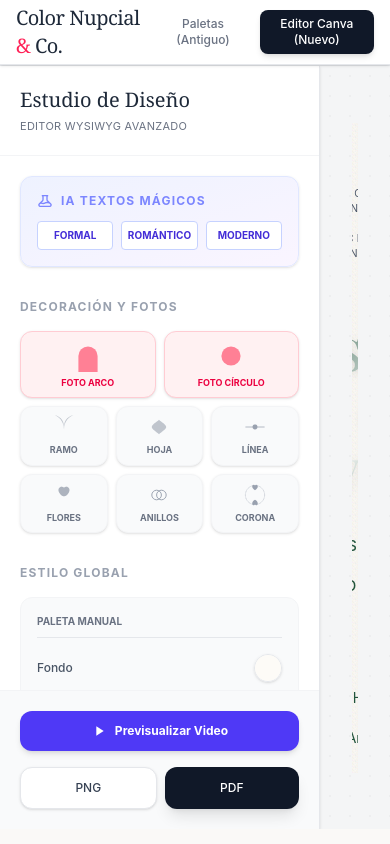
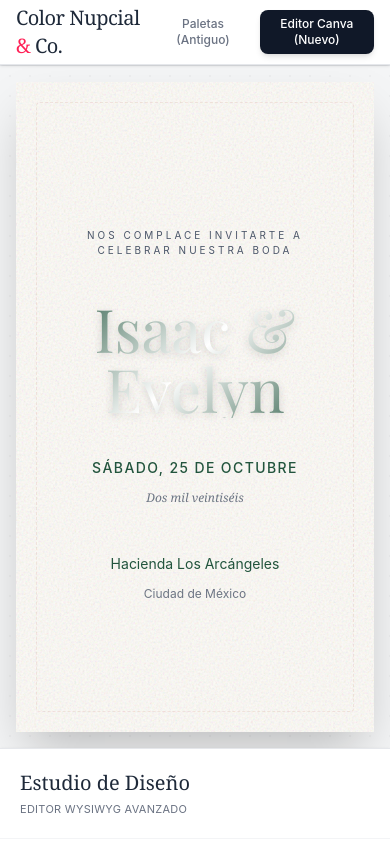
Before and after one commit to IsaacOchoa-crypto/Color-Nupcial, a React (Vite) app: page / in a window 390 px wide. Both pictures are taken after a click on the button "Editor Canva (Nuevo)". Shown: the top 844 px of the page. Built offline with nearby package versions, Linux system fonts and the light colour scheme; a web font is replaced by a local one.

Commit message:
fix: Make Editor layout responsive for mobile devices

```diff
--- a/src/Editor.jsx
+++ b/src/Editor.jsx
@@ -367,12 +367,12 @@ const Editor = ({ customTemplates = [], setCustomTemplates }) => {
   };
 
   return (
-    <div className="flex h-[calc(100vh-80px)] bg-gray-50 border-t border-gray-200 overflow-hidden">
+    <div className="flex flex-col lg:flex-row lg:h-[calc(100vh-80px)] bg-gray-50 border-t border-gray-200 lg:overflow-hidden min-h-[calc(100vh-80px)]">
       {/* Input invisible para los marcos fotográficos */}
       <input type="file" accept="image/*" ref={frameInputRef} onChange={handleFrameUpload} className="hidden" />
 
-      {/* PANEL LATERAL (Herramientas - 25% aprox) */}
-      <div className="w-80 bg-white border-r border-gray-200 shadow-sm flex flex-col z-10 h-full">
+      {/* PANEL LATERAL (Herramientas) */}
+      <div className="order-2 lg:order-1 w-full lg:w-80 bg-white border-t lg:border-t-0 lg:border-r border-gray-200 shadow-sm flex flex-col z-10 lg:h-full">
         <div className="p-5 border-b border-gray-100 bg-white sticky top-0 z-20 flex justify-between items-center">
           <div>
             <h2 className="text-xl font-serif text-gray-800 mb-1">Estudio de Diseño</h2>
@@ -602,8 +602,8 @@ const Editor = ({ customTemplates = [], setCustomTemplates }) => {
         </div>
       </div>
 
-      {/* LIENZO CENTRAL (Canvas - 75%) */}
-      <div className="flex-1 bg-gray-100/80 flex items-center justify-center p-8 overflow-hidden relative">
+      {/* LIENZO CENTRAL (Canvas) */}
+      <div className="order-1 lg:order-2 flex-1 bg-gray-100/80 flex items-center justify-center p-4 lg:p-8 overflow-hidden relative min-h-[600px] lg:min-h-0">
         <div className="absolute inset-0 opacity-[0.03] pointer-events-none" style={{ backgroundImage: 'radial-gradient(#000 1px, transparent 1px)', backgroundSize: '20px 20px' }}></div>
 
         {/* CONTENEDOR DE CAPTURA (Invitación) - React Key fuerza re-render de las animaciones */}
```
